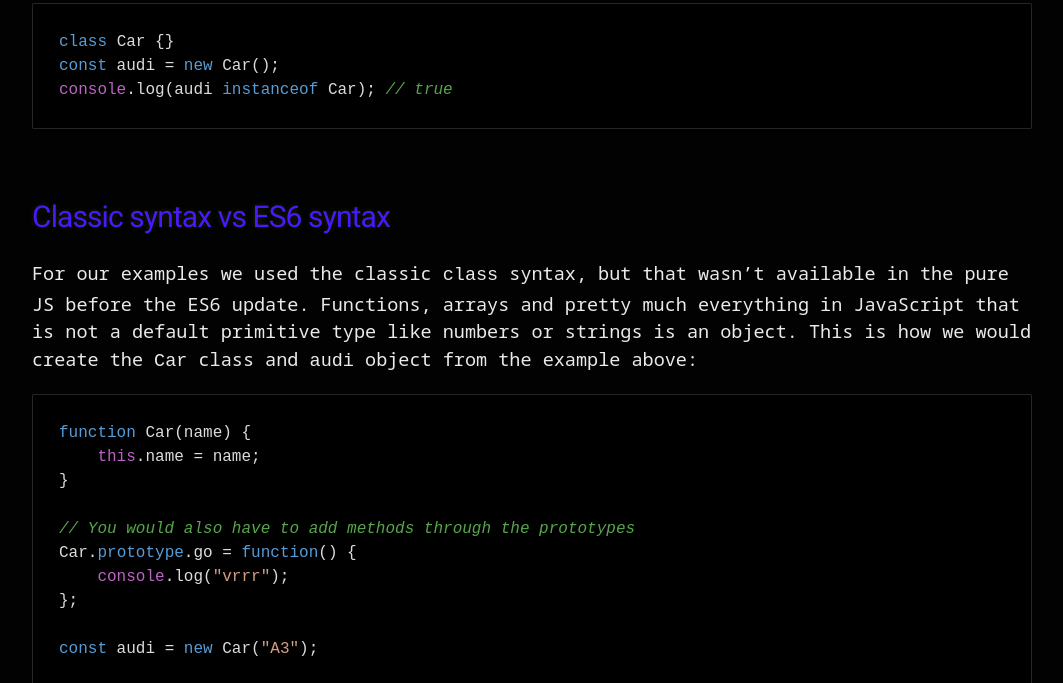
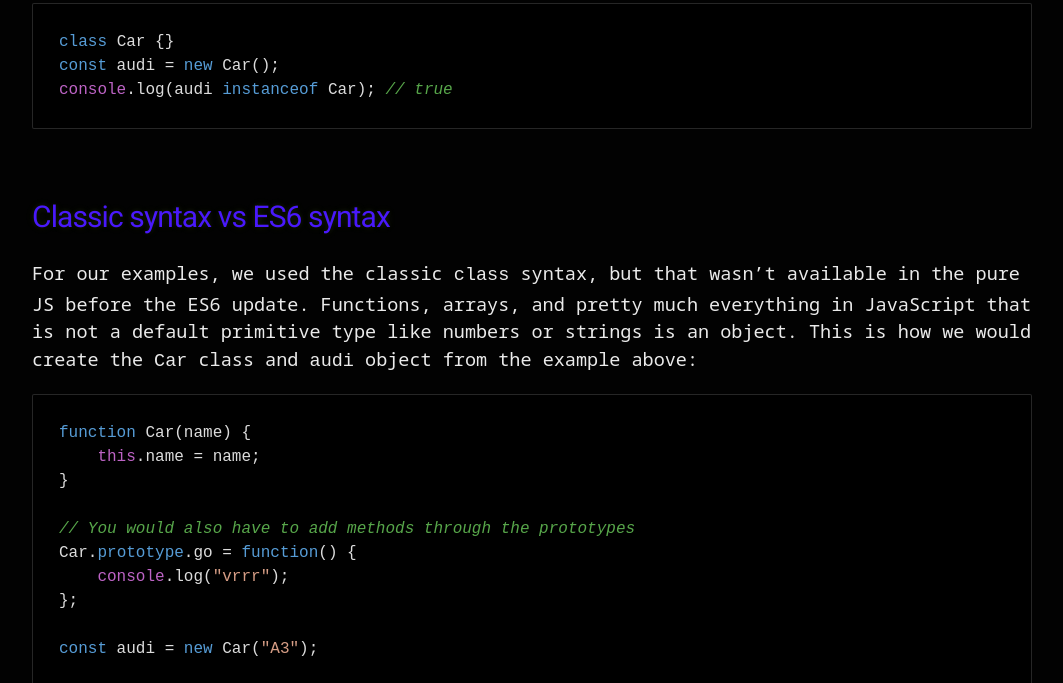
Before and after one commit to 20kilograma/blog, a Jekyll site: the page built from oop-js.md, in a window 1280 px wide and 900 px high, scrolled down 4124 px, cut to the strip 0-683 px from the top of the window. Shown: the whole strip, without its empty margins (108-1171 px from the left). Built offline with Jekyll 4.4.1, drawn with Linux system fonts in a browser that asks for light colours; nearby versions of some CDN libraries; some web fonts are replaced; our own code applies the rules of GitHub Pages for plain Markdown files.

Commit message:
Update oop-js.md

```diff
--- a/oop-js.md
+++ b/oop-js.md
@@ -85,7 +85,7 @@ console.log(audi instanceof Car); // true</code></pre>
 
 # Classic syntax vs ES6 syntax
 
-For our examples we used the classic <code>class</code> syntax, but that wasn't available in the pure JS before the ES6 update. Functions, arrays and pretty much everything in JavaScript that is not a default primitive type like numbers or strings is an object. This is how we would create the <code>Car</code> class and <code>audi</code> object from the example above:
+For our examples, we used the classic <code>class</code> syntax, but that wasn't available in the pure JS before the ES6 update. Functions, arrays, and pretty much everything in JavaScript that is not a default primitive type like numbers or strings is an object. This is how we would create the <code>Car</code> class and <code>audi</code> object from the example above:
 
 <pre><code class="language-js">function Car(name) {
     this.name = name;
```
